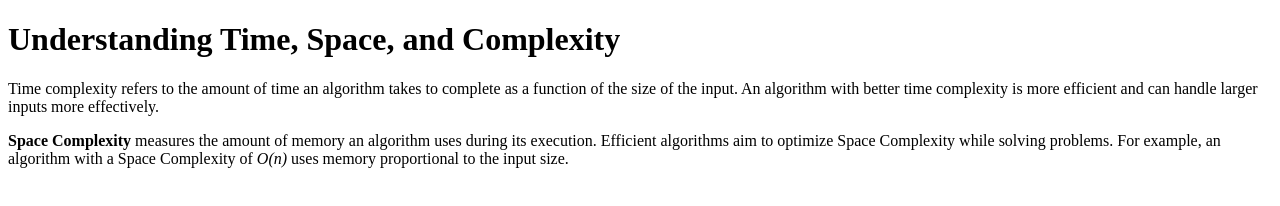
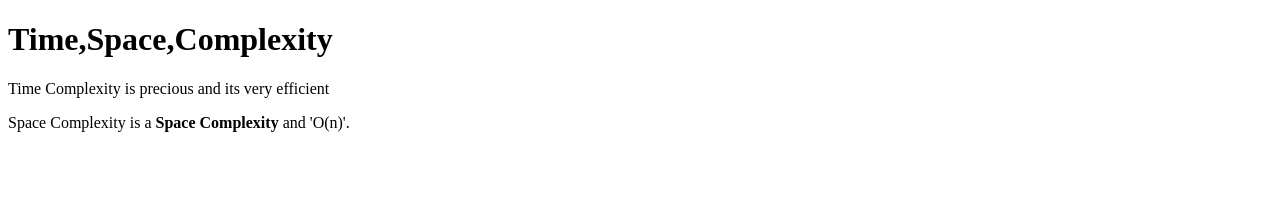
Before and after one commit to acciojob/time-and-space-complexity-9381741733, a website: page main.html in a window 1280 px wide. Drawn offline with Linux system fonts and the light colour scheme.

Commit message:
created a submission

```diff
--- a/main.html
+++ b/main.html
@@ -6,10 +6,9 @@
     <title>Understanding Time and Space Complexity</title>
 </head>
 <body>
-    <h1>Understanding Time, Space, and Complexity</h1>
+	<h1>Time,Space,Complexity</h1>
+	<p>Time Complexity is precious and its very efficient </p>
+	<p>Space Complexity is a <strong>Space Complexity</strong> and 'O(n)'. </p>
 
-    <p>Time complexity refers to the amount of time an algorithm takes to complete as a function of the size of the input. An algorithm with better time complexity is more efficient and can handle larger inputs more effectively.</p>
-
-    <p><b>Space Complexity</b> measures the amount of memory an algorithm uses during its execution. Efficient algorithms aim to optimize Space Complexity while solving problems. For example, an algorithm with a Space Complexity of <i>O(n)</i> uses memory proportional to the input size.</p>
 </body>
 </html>
```
